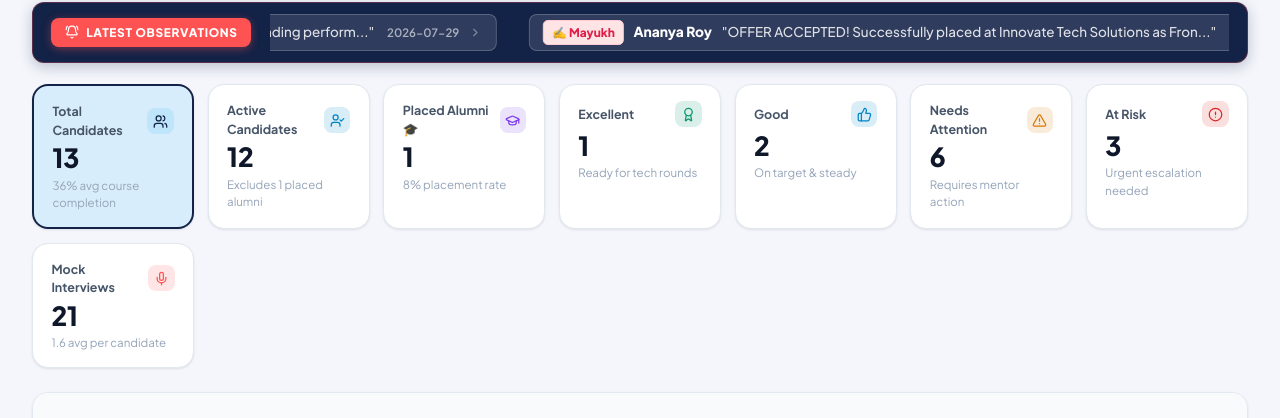
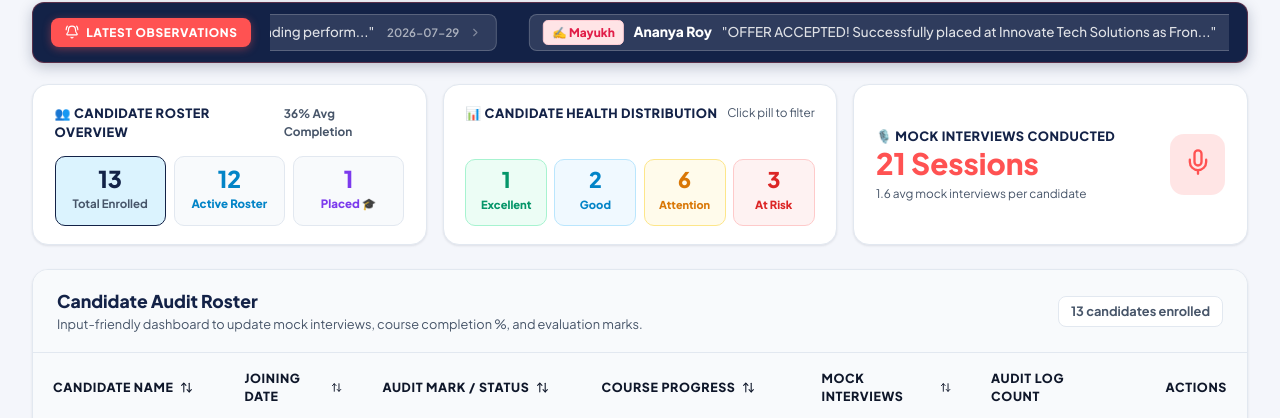
Before and after one commit to sharkslyer/skarion-student-audit, a React (Vite) app: page / in a window 1280 px wide. Shown: the part 195-613 px from the top of the page. Built offline with nearby package versions, Linux system fonts and the light colour scheme; no server answers.

Commit message:
Redesign metrics bar into clean 3-panel grouped KPI layout with zero awkward rows

```diff
--- a/src/components/MetricsOverview.jsx
+++ b/src/components/MetricsOverview.jsx
@@ -13,121 +13,171 @@ export default function MetricsOverview({ students, selectedRatingFilter, setSel
   const totalMocks = students.reduce((acc, s) => acc + (s.mockInterviews || 0), 0);
   const avgProgress = total > 0 ? Math.round(students.reduce((acc, s) => acc + (s.progress || 0), 0) / total) : 0;
 
-  const metrics = [
-    {
-      id: 'all',
-      label: 'Total Candidates',
-      count: total,
-      subText: `${avgProgress}% avg course completion`,
-      icon: Users,
-      color: 'var(--skarion-navy)',
-      bg: 'rgba(56, 189, 248, 0.15)'
-    },
-    {
-      id: 'active',
-      label: 'Active Candidates',
-      count: activeCandidates,
-      subText: `Excludes ${placed} placed alumni`,
-      icon: UserCheck,
-      color: '#0284c7',
-      bg: 'rgba(2, 132, 199, 0.15)'
-    },
-    {
-      id: 'placed',
-      label: 'Placed Alumni 🎓',
-      count: placed,
-      subText: `${total > 0 ? Math.round((placed / total) * 100) : 0}% placement rate`,
-      icon: GraduationCap,
-      color: '#7c3aed',
-      bg: 'rgba(124, 58, 237, 0.15)'
-    },
-    {
-      id: 'excellent',
-      label: 'Excellent',
-      count: excellent,
-      subText: 'Ready for tech rounds',
-      icon: Award,
-      color: '#059669',
-      bg: 'rgba(5, 150, 105, 0.15)'
-    },
-    {
-      id: 'good',
-      label: 'Good',
-      count: good,
-      subText: 'On target & steady',
-      icon: ThumbsUp,
-      color: '#0284c7',
-      bg: 'rgba(2, 132, 199, 0.15)'
-    },
-    {
-      id: 'needs_attention',
-      label: 'Needs Attention',
-      count: needsAttention,
-      subText: 'Requires mentor action',
-      icon: AlertTriangle,
-      color: '#d97706',
-      bg: 'rgba(217, 119, 6, 0.15)'
-    },
-    {
-      id: 'bad',
-      label: 'At Risk',
-      count: bad,
-      subText: 'Urgent escalation needed',
-      icon: AlertCircle,
-      color: '#dc2626',
-      bg: 'rgba(220, 38, 38, 0.15)'
-    },
-    {
-      id: 'mocks',
-      label: 'Mock Interviews',
-      count: totalMocks,
-      subText: `${(totalMocks / (total || 1)).toFixed(1)} avg per candidate`,
-      icon: Mic,
-      color: 'var(--skarion-orange)',
-      bg: 'rgba(255, 82, 82, 0.15)',
-      noFilter: true
-    }
-  ];
+  return (
+    <div style={{
+      display: 'grid',
+      gridTemplateColumns: 'repeat(auto-fit, minmax(280px, 1fr))',
+      gap: '1rem',
+      marginBottom: '1.5rem'
+    }}>
 
-  return (
-    <div style={{ display: 'grid', gridTemplateColumns: 'repeat(auto-fit, minmax(150px, 1fr))', gap: '0.85rem', marginBottom: '1.5rem' }}>
-      {metrics.map((m) => {
-        const Icon = m.icon;
-        const isSelected = selectedRatingFilter === m.id;
-        return (
+      {/* Group 1: Candidate Enrolment & Active Roster KPI */}
+      <div className="card-panel" style={{ padding: '1.15rem 1.35rem', display: 'flex', flexDirection: 'column', justifyContent: 'space-between' }}>
+        <div style={{ display: 'flex', alignItems: 'center', justifyContent: 'space-between', marginBottom: '0.85rem' }}>
+          <span style={{ fontSize: '0.8rem', fontWeight: '800', color: 'var(--skarion-navy)', textTransform: 'uppercase', letterSpacing: '0.04em' }}>
+            👥 Candidate Roster Overview
+          </span>
+          <span style={{ fontSize: '0.74rem', fontWeight: '700', color: 'var(--text-muted)' }}>
+            {avgProgress}% Avg Completion
+          </span>
+        </div>
+
+        <div style={{ display: 'grid', gridTemplateColumns: '1fr 1fr 1fr', gap: '0.5rem', textAlign: 'center' }}>
+          {/* Total */}
           <div
-            key={m.id}
-            onClick={() => !m.noFilter && setSelectedRatingFilter(isSelected ? 'all' : m.id)}
-            className="card-panel"
+            onClick={() => setSelectedRatingFilter('all')}
             style={{
-              padding: '1rem 1.15rem',
-              cursor: m.noFilter ? 'default' : 'pointer',
-              border: isSelected ? `2px solid ${m.color}` : '1px solid var(--border-color)',
-              background: isSelected ? m.bg : 'var(--bg-surface)',
-              transition: 'all 0.2s ease'
+              background: selectedRatingFilter === 'all' ? 'rgba(56, 189, 248, 0.18)' : 'var(--bg-surface-subtle)',
+              padding: '0.65rem 0.4rem',
+              borderRadius: '10px',
+              cursor: 'pointer',
+              border: selectedRatingFilter === 'all' ? '1px solid var(--skarion-navy)' : '1px solid var(--border-color)',
+              transition: 'all 0.2s'
             }}
           >
-            <div style={{ display: 'flex', alignItems: 'center', justifyContent: 'space-between', marginBottom: '0.35rem' }}>
-              <span style={{ fontSize: '0.78rem', fontWeight: '700', color: 'var(--text-muted)' }}>
-                {m.label}
-              </span>
-              <div style={{ background: m.bg, padding: '0.35rem', borderRadius: '8px', display: 'flex', alignItems: 'center', justifyContent: 'center' }}>
-                <Icon size={15} color={m.color} />
-              </div>
-            </div>
+            <div style={{ fontSize: '1.45rem', fontWeight: '800', color: 'var(--skarion-navy)', lineHeight: '1' }}>{total}</div>
+            <span style={{ fontSize: '0.72rem', fontWeight: '700', color: 'var(--text-muted)' }}>Total Enrolled</span>
+          </div>
 
-            <div style={{ display: 'flex', alignItems: 'baseline', gap: '0.5rem' }}>
-              <span style={{ fontSize: '1.65rem', fontWeight: '800', color: 'var(--text-main)', lineHeight: '1' }}>
-                {m.count}
-              </span>
-            </div>
+          {/* Active (Excl Placed) */}
+          <div
+            onClick={() => setSelectedRatingFilter('active')}
+            style={{
+              background: selectedRatingFilter === 'active' ? 'rgba(2, 132, 199, 0.2)' : 'var(--bg-surface-subtle)',
+              padding: '0.65rem 0.4rem',
+              borderRadius: '10px',
+              cursor: 'pointer',
+              border: selectedRatingFilter === 'active' ? '1px solid #0284c7' : '1px solid var(--border-color)',
+              transition: 'all 0.2s'
+            }}
+          >
+            <div style={{ fontSize: '1.45rem', fontWeight: '800', color: '#0284c7', lineHeight: '1' }}>{activeCandidates}</div>
+            <span style={{ fontSize: '0.72rem', fontWeight: '800', color: '#0284c7' }}>Active Roster</span>
+          </div>
 
-            <p style={{ fontSize: '0.72rem', color: 'var(--text-dim)', marginTop: '0.3rem' }}>
-              {m.subText}
-            </p>
+          {/* Placed */}
+          <div
+            onClick={() => setSelectedRatingFilter('placed')}
+            style={{
+              background: selectedRatingFilter === 'placed' ? 'rgba(124, 58, 237, 0.2)' : 'var(--bg-surface-subtle)',
+              padding: '0.65rem 0.4rem',
+              borderRadius: '10px',
+              cursor: 'pointer',
+              border: selectedRatingFilter === 'placed' ? '1px solid #7c3aed' : '1px solid var(--border-color)',
+              transition: 'all 0.2s'
+            }}
+          >
+            <div style={{ fontSize: '1.45rem', fontWeight: '800', color: '#7c3aed', lineHeight: '1' }}>{placed}</div>
+            <span style={{ fontSize: '0.72rem', fontWeight: '800', color: '#7c3aed' }}>Placed 🎓</span>
           </div>
-        );
-      })}
+        </div>
+      </div>
+
+      {/* Group 2: Rating Health Breakdown */}
+      <div className="card-panel" style={{ padding: '1.15rem 1.35rem', display: 'flex', flexDirection: 'column', justifyContent: 'space-between' }}>
+        <div style={{ display: 'flex', alignItems: 'center', justifyContent: 'space-between', marginBottom: '0.85rem' }}>
+          <span style={{ fontSize: '0.8rem', fontWeight: '800', color: 'var(--skarion-navy)', textTransform: 'uppercase', letterSpacing: '0.04em' }}>
+            📊 Candidate Health Distribution
+          </span>
+          <span style={{ fontSize: '0.74rem', color: 'var(--text-muted)' }}>Click pill to filter</span>
+        </div>
+
+        <div style={{ display: 'grid', gridTemplateColumns: 'repeat(4, 1fr)', gap: '0.45rem' }}>
+          {/* Excellent */}
+          <div
+            onClick={() => setSelectedRatingFilter(selectedRatingFilter === 'excellent' ? 'all' : 'excellent')}
+            style={{
+              background: selectedRatingFilter === 'excellent' ? 'rgba(5, 150, 105, 0.25)' : 'var(--rating-excellent-bg)',
+              border: '1px solid var(--rating-excellent-border)',
+              padding: '0.6rem 0.35rem',
+              borderRadius: '10px',
+              textAlign: 'center',
+              cursor: 'pointer'
+            }}
+          >
+            <div style={{ fontSize: '1.35rem', fontWeight: '800', color: 'var(--rating-excellent-color)', lineHeight: '1' }}>{excellent}</div>
+            <span style={{ fontSize: '0.7rem', fontWeight: '800', color: 'var(--rating-excellent-color)' }}>Excellent</span>
+          </div>
+
+          {/* Good */}
+          <div
+            onClick={() => setSelectedRatingFilter(selectedRatingFilter === 'good' ? 'all' : 'good')}
+            style={{
+              background: selectedRatingFilter === 'good' ? 'rgba(2, 132, 199, 0.25)' : 'var(--rating-good-bg)',
+              border: '1px solid var(--rating-good-border)',
+              padding: '0.6rem 0.35rem',
+              borderRadius: '10px',
+              textAlign: 'center',
+              cursor: 'pointer'
+            }}
+          >
+            <div style={{ fontSize: '1.35rem', fontWeight: '800', color: 'var(--rating-good-color)', lineHeight: '1' }}>{good}</div>
+            <span style={{ fontSize: '0.7rem', fontWeight: '800', color: 'var(--rating-good-color)' }}>Good</span>
+          </div>
+
+          {/* Attention */}
+          <div
+            onClick={() => setSelectedRatingFilter(selectedRatingFilter === 'needs_attention' ? 'all' : 'needs_attention')}
+            style={{
+              background: selectedRatingFilter === 'needs_attention' ? 'rgba(217, 119, 6, 0.25)' : 'var(--rating-attention-bg)',
+              border: '1px solid var(--rating-attention-border)',
+              padding: '0.6rem 0.35rem',
+              borderRadius: '10px',
+              textAlign: 'center',
+              cursor: 'pointer'
+            }}
+          >
+            <div style={{ fontSize: '1.35rem', fontWeight: '800', color: 'var(--rating-attention-color)', lineHeight: '1' }}>{needsAttention}</div>
+            <span style={{ fontSize: '0.68rem', fontWeight: '800', color: 'var(--rating-attention-color)' }}>Attention</span>
+          </div>
+
+          {/* At Risk */}
+          <div
+            onClick={() => setSelectedRatingFilter(selectedRatingFilter === 'bad' ? 'all' : 'bad')}
+            style={{
+              background: selectedRatingFilter === 'bad' ? 'rgba(220, 38, 38, 0.25)' : 'var(--rating-bad-bg)',
+              border: '1px solid var(--rating-bad-border)',
+              padding: '0.6rem 0.35rem',
+              borderRadius: '10px',
+              textAlign: 'center',
+              cursor: 'pointer'
+            }}
+          >
+            <div style={{ fontSize: '1.35rem', fontWeight: '800', color: 'var(--rating-bad-color)', lineHeight: '1' }}>{bad}</div>
+            <span style={{ fontSize: '0.7rem', fontWeight: '800', color: 'var(--rating-bad-color)' }}>At Risk</span>
+          </div>
+        </div>
+      </div>
+
+      {/* Group 3: Evaluation Activity KPI */}
+      <div className="card-panel" style={{ padding: '1.15rem 1.35rem', display: 'flex', alignItems: 'center', justifyContent: 'space-between' }}>
+        <div>
+          <span style={{ fontSize: '0.8rem', fontWeight: '800', color: 'var(--skarion-navy)', textTransform: 'uppercase', letterSpacing: '0.04em', display: 'block', marginBottom: '0.2rem' }}>
+            🎙️ Mock Interviews Conducted
+          </span>
+          <div style={{ fontSize: '1.85rem', fontWeight: '900', color: 'var(--skarion-orange)', lineHeight: '1' }}>
+            {totalMocks} Sessions
+          </div>
+          <p style={{ fontSize: '0.74rem', color: 'var(--text-muted)', marginTop: '0.35rem' }}>
+            {(totalMocks / (total || 1)).toFixed(1)} avg mock interviews per candidate
+          </p>
+        </div>
+
+        <div style={{ background: 'rgba(255, 82, 82, 0.15)', padding: '0.85rem', borderRadius: '14px' }}>
+          <Mic size={28} color="var(--skarion-orange)" />
+        </div>
+      </div>
+
     </div>
   );
 }
```
